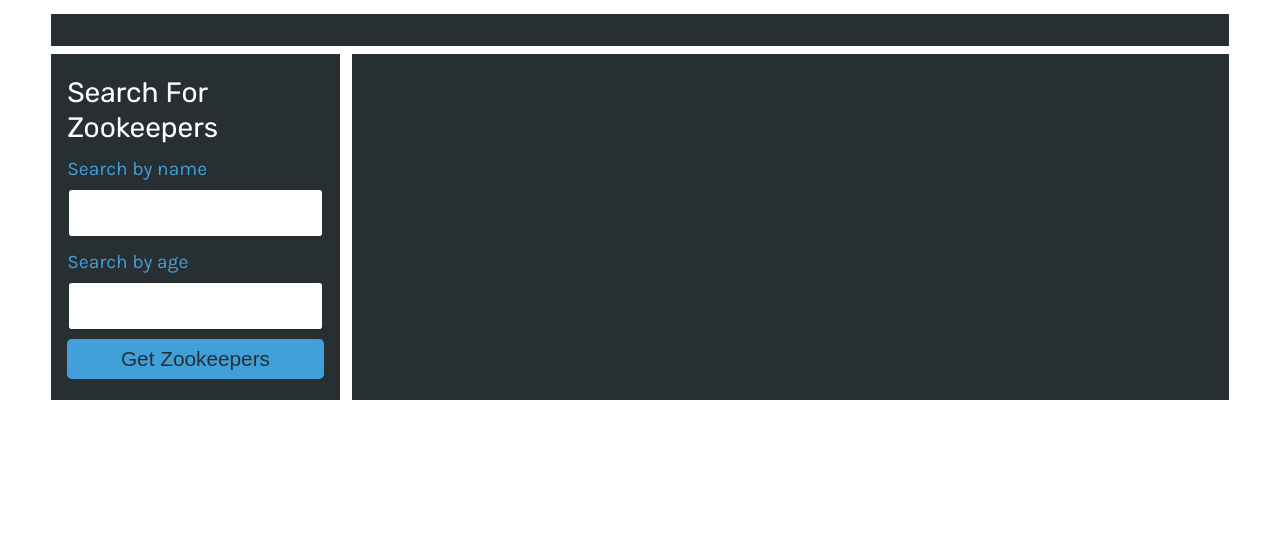
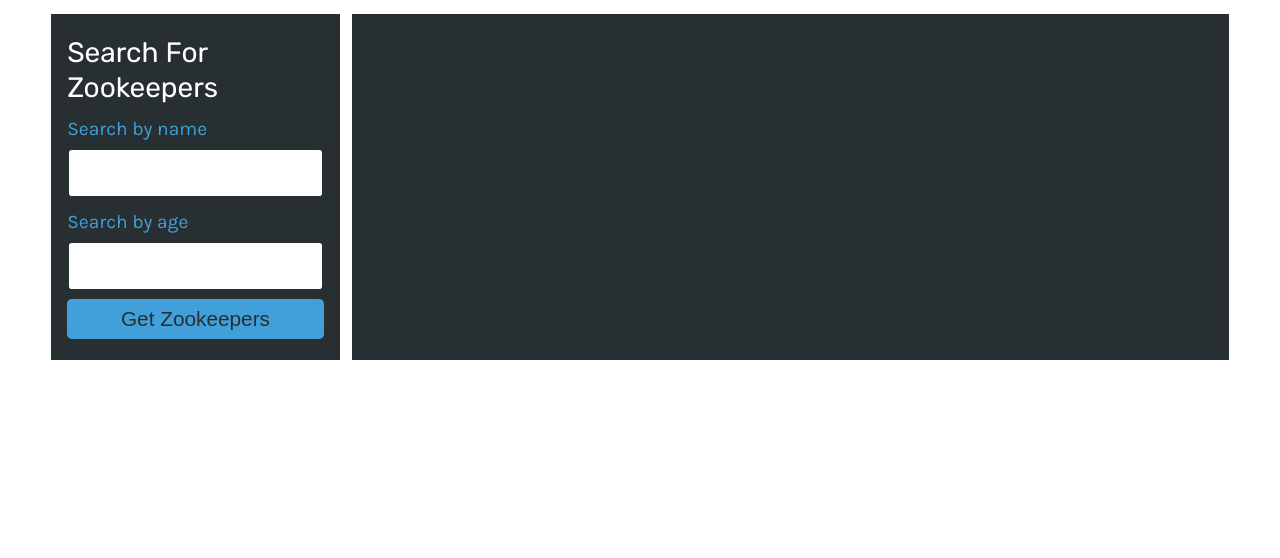
Before and after one commit to aburpee/zookeepr, a website: page public/zookeepers.html in a window 1280 px wide. Shown: the part 242-800 px from the top of the page. Drawn offline with Linux system fonts and the light colour scheme; no server answers.

Commit message:
fixed zookeeper search bar placement

```diff
--- a/public/zookeepers.html
+++ b/public/zookeepers.html
@@ -27,11 +27,11 @@
       </div>
     </section>
 
-    <section class="my-2 flex-row justify-space-between">
+    <!-- <section class="my-2 flex-row justify-space-between">
       <div class="col-12 bg-dark p-3">
         <div class="flex-row justify-space-between" id="display-area"></div>
       </div>
-    </section>
+    </section> -->
 
     <section class="my-2 flex-row justify-space-between">
       <div class="col-12 col-lg-3 bg-dark p-3">
```
